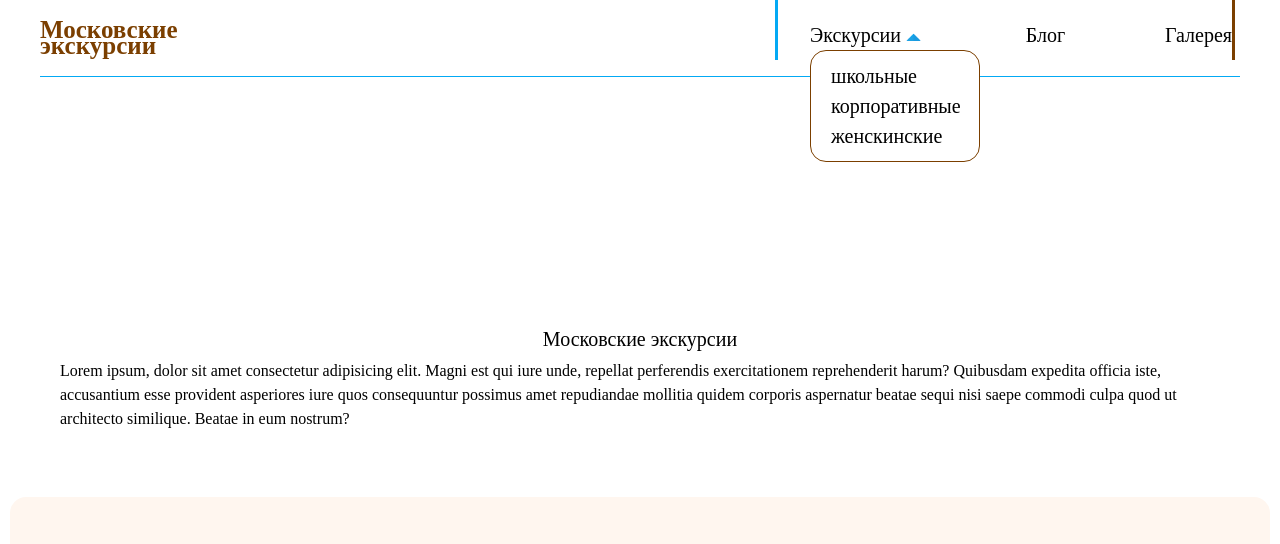
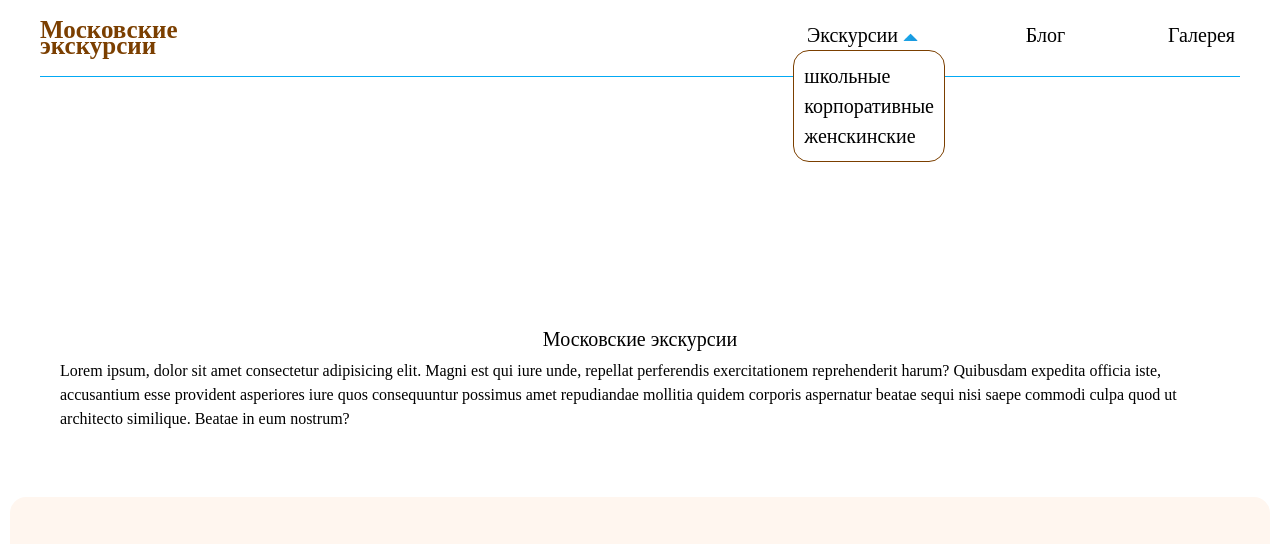
Before and after one commit to kantor07/TravelMoscowOne, a plain HTML site: page index.html in a window 1280 px wide. Shown: the top 544 px of the page. Drawn offline with nearby package versions, Linux system fonts and the light colour scheme; a web font is replaced by a local one.

Commit message:
изменила стили в всплывающем меню в шапке

```diff
--- a/scss-css/blocks/header.scss
+++ b/scss-css/blocks/header.scss
@@ -171,11 +171,6 @@ $primory-color-border: #03a9f4;
     font-size: 25px;
   }
 
-  .logo-img {
-    width: 50px;
-    height: 50px;
-  }
-
   /* header menu */
 
   .burger {
@@ -199,16 +194,15 @@ $primory-color-border: #03a9f4;
     min-width: 460px;
 
     border-radius: inherit;
+    border-left-color: unset;
+    border-right-color: unset;
     outline: none;
+    border-style: unset;
   }
 
   .menu {
     display: flex;
     justify-content: space-between;
-  }
-
-  .list-menu {
-    position: fixed;
   }
 
   .menu-link,
@@ -230,8 +224,10 @@ $primory-color-border: #03a9f4;
   }
 
   .list-menu {
-    padding: 10px 10px 10px 20px;
-    width: 170px;
+    padding: 10px 10px 10px 10px;
+    position: fixed;
+    right: 295px;
+
     background-color: #ffffff;
     border: 1px solid $primory-color;
     border-radius: 16px;
```
Also changed, not shown: scss-css/blocks/header.css, scss-css/style.css, 2 other files.
